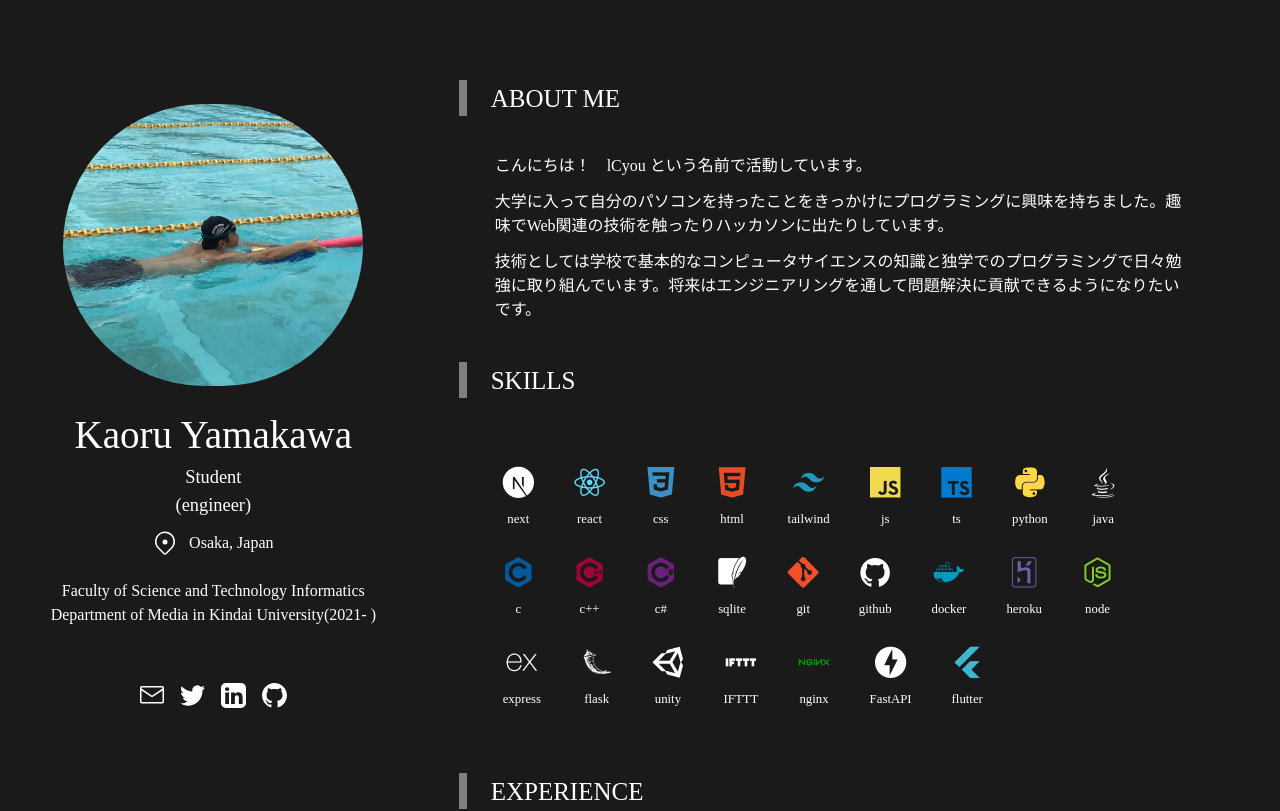
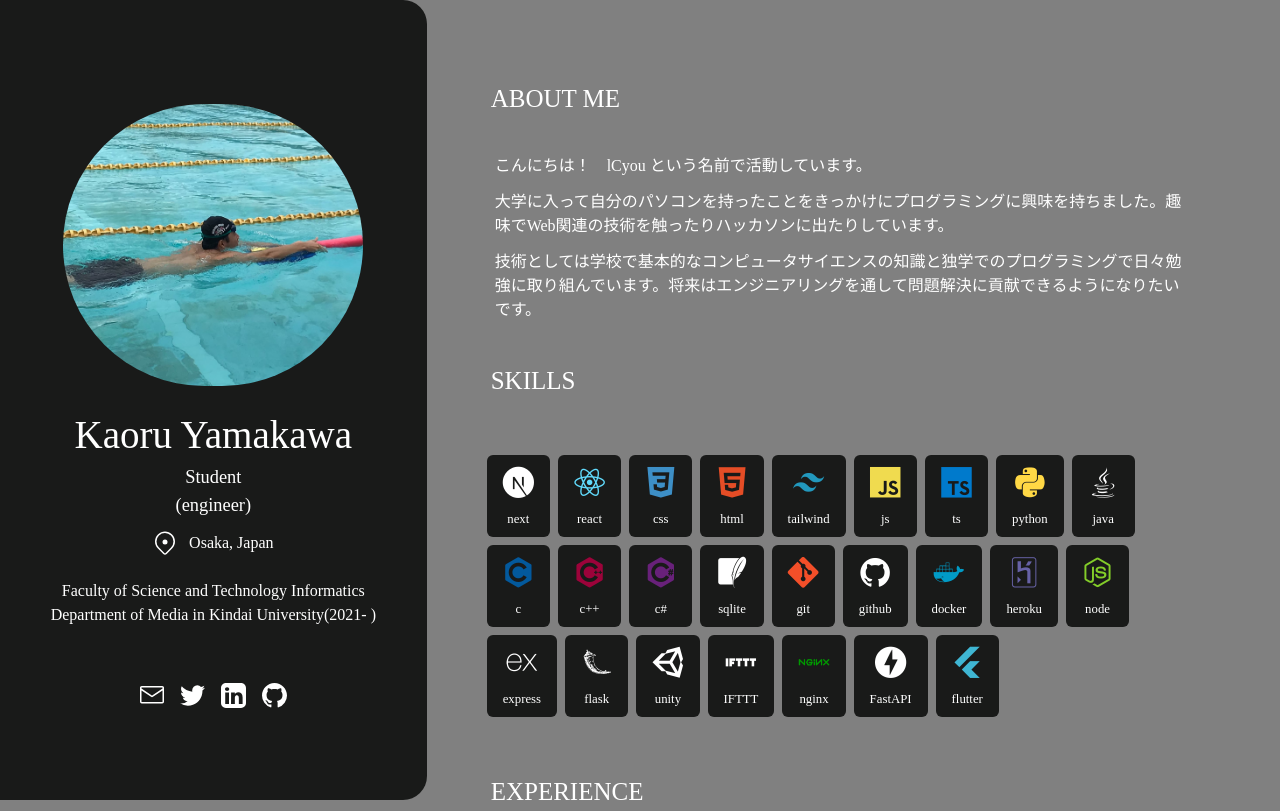
Before and after one commit to lCyou/portfolio2023, a Next.js app: page / in a window 1280 px wide. Shown: the top 811 px of the page. Built offline with nearby package versions, Linux system fonts and the light colour scheme.

Commit message:
change rounded sidear

```diff
--- a/app/component/my-skill.jsx
+++ b/app/component/my-skill.jsx
@@ -25,11 +25,6 @@ const MySkill = ({ data }) => {
             </div>
             <div className="ml-7">
             {content}
-			{/* <div className='flex my-5 gap-6'>
-				{skills.map((skill, name) => (
-                    <div key={name} className="">{skill.icon}</div>
-                ))}
-			</div> */}
             </div>
 		</section>
 	);
--- a/app/component/sidebar.jsx
+++ b/app/component/sidebar.jsx
@@ -8,7 +8,7 @@ const Sidebar = ({ data }) => {
 	const { name, role, education, contactLinks } = data;
 
 	return (
-		<div className=' flex flex-col  content-between w-full h-auto sm:h-screen sm:justify-around sm:w-1/3 sm:fixed'>
+		<div className='bg-black flex flex-col  content-between w-full h-auto rounded-br-3xl rounded-bl-3xl sm:h-screen sm:justify-around sm:w-1/3 sm:fixed sm:rounded-r-3xl sm:rounded-bl-none'>
 			<div className='text-white flex flex-col p-10 items-center'>
 				<Image
 					priority
--- a/app/layout.tsx
+++ b/app/layout.tsx
@@ -17,7 +17,7 @@ export default function RootLayout({
 
 			</head>
 
-			<body className='bg-black flex flex-col sm:flex-row'>
+			<body className='bg-grey flex flex-col sm:flex-row'>
 				<Sidebar data={personalData} />
 				<main className='grow-full justify-center p-8 sm:p-16 w-full sm:basis-2/3  ml-auto mr-8'>
 					{children}
```
Also changed, not shown: package.json (+8 -2 lines), 1 other file (tests, documents, lock files or other folders).
